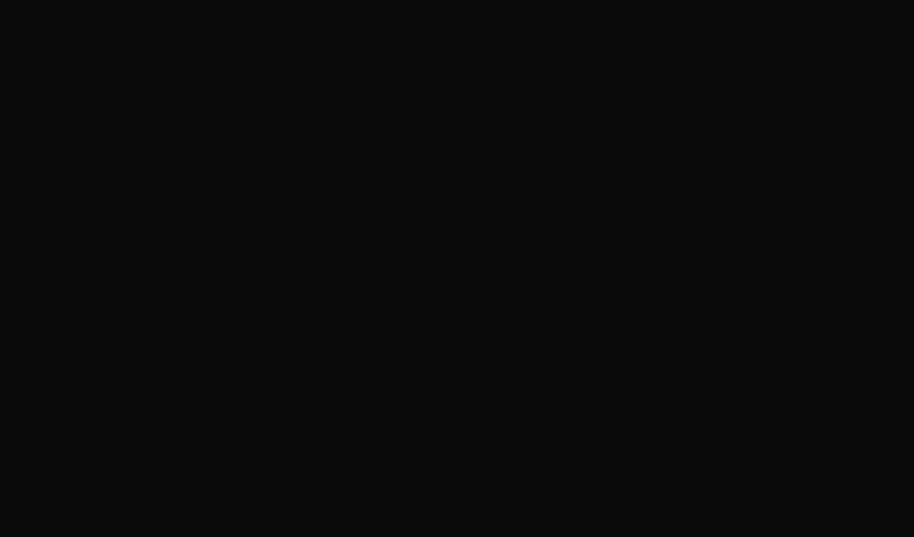
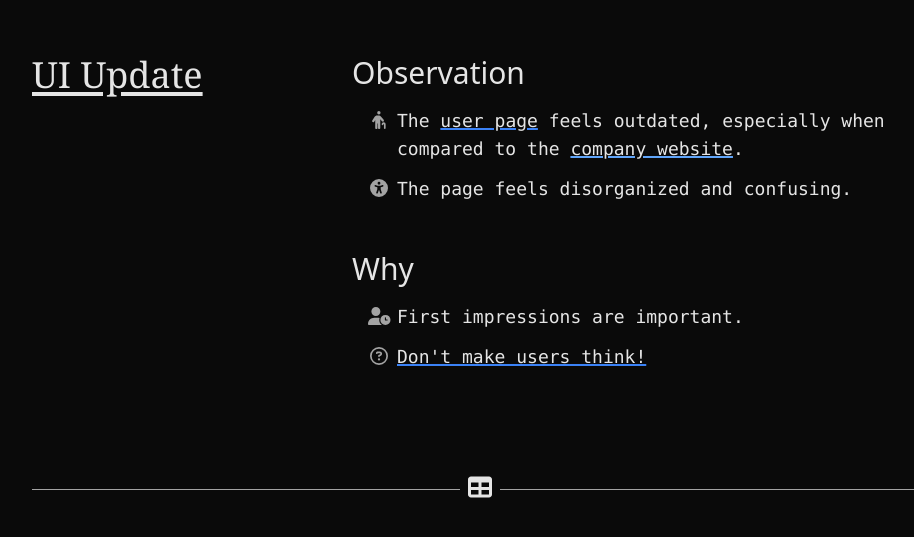
Before and after one commit to briandhkim/portfolio_v3, a React (Create React App) app: page /#/bh-p in a window 1280 px wide. Before the commit this address had no page. Shown: the part 873-1410 px from the top of the page, without its empty margins (160-1074 px from the left). Before the commit the page ends 800 px from the top, so only its background shows below. Built offline with nearby package versions, Linux system fonts and the light colour scheme.

Commit message:
Create UI Update section

```diff
--- a/src/component/Construction.jsx
+++ b/src/component/Construction.jsx
@@ -17,7 +17,7 @@
       */}
 			<div className='grid min-h-screen grid-cols-1 grid-rows-[1fr,auto,1fr]  lg:grid-cols-[max(50%,36rem),1fr]'>
 				<header className='mx-auto w-full max-w-7xl px-6 pt-6 sm:pt-10 lg:col-span-2 lg:col-start-1 lg:row-start-1 lg:px-8'>
-					<div className='select-none inline h-10 w-auto text-xl font-semibold px-1.5 py-0.5 border border-2 border-base-content text-base-content leading-6 cursor-default'>
+					<div className='select-none inline h-10 w-auto text-xl font-semibold px-1.5 py-0.5 border-2 border-base-content text-base-content leading-6 cursor-default'>
 						bdhk
 					</div>
 				</header>
--- /dev/null
+++ b/src/component/pages/bh-presentation/Presentation.jsx
@@ -0,0 +1,25 @@
+import Intro from './sections/Intro';
+import UiUpdate from './sections/UiUpdate';
+
+const Presentation = () => {
+	return (
+		<div className=''>
+			<div className='mx-auto max-w-5xl px-2 sm:px-6 lg:px-8'>
+				<div className=''>
+					{/* We've used 3xl here, but feel free to try other max-widths based on your needs */}
+					{/* May need to remove max-h-svh here */}
+					<div className='mx-auto px-4 sm:px-6 lg:px-8 relative'>
+						<Intro />
+						<div className='mb-8 sm:mb-10 md:mb-14'>
+							<section className='grid grid-cols-1 md:grid-cols-3 gap-4 pt-12 md:pt-32'>
+								<UiUpdate />
+							</section>
+						</div>
+					</div>
+				</div>
+			</div>
+		</div>
+	);
+};
+
+export default Presentation;
--- /dev/null
+++ b/src/component/pages/bh-presentation/sections/Intro.jsx
@@ -0,0 +1,11 @@
+const Intro = () => {
+	return (
+		<div className='min-h-screen flex justify-center items-center px-4 sm:px-6 lg:px-8'>
+			<div className='text-center font-mono'>
+				<div>Final round</div>
+			</div>
+		</div>
+	);
+};
+
+export default Intro;
--- /dev/null
+++ b/src/component/pages/bh-presentation/sections/UiUpdate.jsx
@@ -0,0 +1,128 @@
+import {
+	faPersonCane,
+	faTable,
+	faUniversalAccess,
+	faUserClock,
+} from '@fortawesome/free-solid-svg-icons';
+import SectionLayout from '../../../layout/SectionLayout';
+import Heading from '../../../elements/Heading';
+import { motion } from 'framer-motion';
+import { FontAwesomeIcon } from '@fortawesome/react-fontawesome';
+import { useState } from 'react';
+import UsabilityModal from './partials/UsabilityModal';
+import { faCircleQuestion } from '@fortawesome/free-regular-svg-icons';
+import GenericLink from '../../../elements/GenericLink';
+import UserInterfaceModal from './partials/UserInterfaceModal';
+
+const UiUpdate = () => {
+	const descContainer = {
+		hidden: { opacity: 0 },
+		show: {
+			opacity: 1,
+			transition: {
+				staggerChildren: 0.15,
+			},
+		},
+	};
+
+	const descItem = {
+		hidden: { opacity: 0 },
+		show: { opacity: 1, transition: { ease: 'easeIn' } },
+	};
+
+	const [isOpenUsabilityModal, setIsOpenUsabilityModal] = useState(false);
+	const [isOpenUiModal, setIsOpenUiModal] = useState(false);
+
+	return (
+		<SectionLayout sectionTitle='UI Update' dividerIcon={faTable}>
+			<div className='grid grid-cols-12 mx-0.5 sm:mx-4 space-y-8 sm:space-y-12'>
+				<div className='col-span-12'>
+					<div className='text-left mb-4'>
+						<Heading level='h3' size='small'>
+							Observation
+						</Heading>
+					</div>
+					<div className='font-mono text-sm sm:text-base md:text-lg'>
+						<motion.ul
+							variants={descContainer}
+							initial='hidden'
+							animate='show'
+							className='fa-ul space-y-3'
+						>
+							<motion.li variants={descItem} className=''>
+								<span className='fa-li text-neutral-400'>
+									<FontAwesomeIcon icon={faPersonCane} />
+								</span>
+								The{' '}
+								<span
+									onClick={() => setIsOpenUiModal(true)}
+									className='cursor-pointer underline decoration-2 decoration-primary-500 transition ease-in-out duration-200 hover:text-primary-500'
+								>
+									user page
+								</span>{' '}
+								feels outdated, especially when compared to the{' '}
+								<GenericLink url='https://betterhelp.com'>
+									company website
+								</GenericLink>
+								.
+							</motion.li>
+							<motion.li variants={descItem} className=''>
+								<span className='fa-li text-neutral-400'>
+									<FontAwesomeIcon icon={faUniversalAccess} />
+								</span>
+								The page feels disorganized and confusing.
+							</motion.li>
+						</motion.ul>
+					</div>
+				</div>
+				<div className='col-span-12'>
+					<div className='text-left mb-4'>
+						<Heading level='h3' size='small'>
+							Why
+						</Heading>
+					</div>
+					<div className='font-mono text-sm sm:text-base md:text-lg'>
+						<motion.ul
+							variants={descContainer}
+							initial='hidden'
+							animate='show'
+							className='fa-ul space-y-3'
+						>
+							<motion.li variants={descItem} className=''>
+								<span className='fa-li text-neutral-400'>
+									<FontAwesomeIcon icon={faUserClock} />
+								</span>
+								First impressions are important.
+							</motion.li>
+							<motion.li variants={descItem} className=''>
+								<span className='fa-li text-neutral-400'>
+									<FontAwesomeIcon icon={faCircleQuestion} />
+								</span>
+								<span
+									onClick={() =>
+										setIsOpenUsabilityModal(true)
+									}
+									className='cursor-pointer underline decoration-2 decoration-primary-500 transition ease-in-out duration-200 hover:text-primary-500'
+								>
+									Don't make users think!
+								</span>
+							</motion.li>
+						</motion.ul>
+					</div>
+				</div>
+				<div className='dialogue-containers'>
+					<UsabilityModal
+						isOpen={isOpenUsabilityModal}
+						setIsOpen={setIsOpenUsabilityModal}
+					/>
+					<UserInterfaceModal
+						isOpen={isOpenUiModal}
+						setIsOpen={setIsOpenUiModal}
+					/>
+				</div>
+			</div>
+		</SectionLayout>
+	);
+};
+
+export default UiUpdate;
--- /dev/null
+++ b/src/component/pages/bh-presentation/sections/partials/UsabilityModal.jsx
@@ -0,0 +1,123 @@
+import {
+	faBattery3,
+	faHandHoldingMedical,
+	faMapLocationDot,
+	faQuoteLeft,
+	faUniversalAccess,
+} from '@fortawesome/free-solid-svg-icons';
+import { FontAwesomeIcon } from '@fortawesome/react-fontawesome';
+import {
+	Description,
+	Dialog,
+	DialogBackdrop,
+	DialogPanel,
+	DialogTitle,
+} from '@headlessui/react';
+import { motion } from 'framer-motion';
+import SolidButton from '../../../../elements/buttons/SolidButton';
+
+const UsabilityModal = ({ isOpen, setIsOpen }) => {
+	const descContainer = {
+		hidden: { opacity: 0 },
+		show: {
+			opacity: 1,
+			transition: {
+				staggerChildren: 0.15,
+			},
+		},
+	};
+
+	const descItem = {
+		hidden: { opacity: 0 },
+		show: { opacity: 1, transition: { ease: 'easeIn' } },
+	};
+
+	return (
+		<Dialog
+			open={isOpen}
+			onClose={() => setIsOpen(false)}
+			className='relative z-50 focus:outline-none'
+		>
+			<DialogBackdrop className='fixed inset-0 bg-black/85' />
+			<div className='fixed inset-0 flex w-screen items-center justify-center p-4'>
+				<DialogPanel className='max-w-2xl space-y-4 rounded-xl border border-neutral-800 bg-neutral-950 p-12'>
+					<DialogTitle className='font-bold text-2xl font-sans'>
+						Don't make uses think!
+					</DialogTitle>
+					<Description></Description>
+					<div className='text-xs sm:text-sm mg:text-base font-mono'>
+						<motion.ul
+							variants={descContainer}
+							initial='hidden'
+							animate='show'
+							className='fa-ul space-y-5'
+						>
+							<motion.li variants={descItem} className=''>
+								<span className='fa-li text-neutral-400'>
+									<FontAwesomeIcon icon={faQuoteLeft} />
+								</span>
+								<i>
+									A person of average (or even below average)
+									ability and experience can figure out how to
+									use the thing to accomplish something
+									without it being more trouble than it’s
+									worth
+								</i>{' '}
+								<br />
+								<span className='text-neutral-400'>
+									from "Don't Make Me Think" by Steve Krug
+								</span>
+							</motion.li>
+							<motion.li variants={descItem} className=''>
+								<span className='fa-li text-neutral-400'>
+									<FontAwesomeIcon icon={faMapLocationDot} />
+								</span>
+								Poor UX will distract the user from being able
+								to accomplish the goals.
+							</motion.li>
+							<motion.li variants={descItem} className=''>
+								<span className='fa-li text-neutral-400'>
+									<FontAwesomeIcon icon={faUniversalAccess} />
+								</span>
+								The user's labor should be focused on achieving
+								a set task rather than focusing on how they will
+								achieve it.
+							</motion.li>
+							<motion.li variants={descItem} className=''>
+								<span className='fa-li text-neutral-400'>
+									<FontAwesomeIcon icon={faBattery3} />
+								</span>
+								There is a limit to people’s cognitive workload
+								similar to how there is a limit to physical
+								workload. In that sense, good UX should
+								eliminate this strain so the users can focus on
+								the given task.
+							</motion.li>
+							<motion.li variants={descItem} className=''>
+								<span className='fa-li text-neutral-400'>
+									<FontAwesomeIcon
+										icon={faHandHoldingMedical}
+									/>
+								</span>
+								The user should be focused on receiving help
+								rather than having to figure out how to use the
+								application.
+							</motion.li>
+						</motion.ul>
+					</div>
+					<div className='flex gap-4 pt-8 px-8 justify-end'>
+						<SolidButton
+							clickHandler={() => setIsOpen(false)}
+							size='sm'
+							className='rounded'
+						>
+							Close
+						</SolidButton>
+					</div>
+				</DialogPanel>
+			</div>
+		</Dialog>
+	);
+};
+
+export default UsabilityModal;
--- /dev/null
+++ b/src/component/pages/bh-presentation/sections/partials/UserInterfaceModal.jsx
@@ -0,0 +1,48 @@
+import {
+	Description,
+	Dialog,
+	DialogBackdrop,
+	DialogPanel,
+	DialogTitle,
+} from '@headlessui/react';
+import SolidButton from '../../../../elements/buttons/SolidButton';
+import bh_client_img from '../../../../../assets/images/bh-client-page.png';
+
+const UserInterfaceModal = ({ isOpen, setIsOpen }) => {
+	return (
+		<Dialog
+			open={isOpen}
+			onClose={() => setIsOpen(false)}
+			className='relative z-50 focus:outline-none'
+		>
+			<DialogBackdrop className='fixed inset-0 bg-black/85' />
+			<div className='fixed inset-0 flex w-screen items-center justify-center p-4'>
+				<DialogPanel className='max-w-5xl space-y-4 rounded-xl border border-neutral-800 bg-neutral-950 p-12'>
+					<DialogTitle className='font-bold text-2xl font-sans'>
+						Patient UI
+					</DialogTitle>
+					<Description></Description>
+					<div>
+						<img
+							src={bh_client_img}
+							alt='BetterHelp client UI'
+							className=''
+						/>
+					</div>
+
+					<div className='flex gap-4 pt-8 px-8 justify-end'>
+						<SolidButton
+							clickHandler={() => setIsOpen(false)}
+							size='sm'
+							className='rounded'
+						>
+							Close
+						</SolidButton>
+					</div>
+				</DialogPanel>
+			</div>
+		</Dialog>
+	);
+};
+
+export default UserInterfaceModal;
--- a/src/component/pages/portfolio/sections/Experience.jsx
+++ b/src/component/pages/portfolio/sections/Experience.jsx
@@ -291,7 +291,7 @@
 
 	return (
 		<SectionLayout sectionTitle='Experience' dividerIcon={faTimeline}>
-			<div className='grid gap-4 mx-0.5 sm:mx-4 sm:grid-cols-12'>
+			<div className='grid gap-4 mx-0.5 sm:mx-4 grid-cols-12'>
 				<div className='col-span-12'>
 					<div className='text-left mb-4 '>
 						<Heading level='h3' size='small'>
--- a/src/index.js
+++ b/src/index.js
@@ -7,6 +7,7 @@
 import Components from './component/pages/components/Components';
 import Portfolio from './component/pages/portfolio/Portfolio';
 import Construction from './component/Construction';
+import Presentation from './component/pages/bh-presentation/Presentation';
 
 const router = createHashRouter([
 	{
@@ -25,6 +26,10 @@
 		path: '/construction',
 		element: <Construction />,
 	},
+	{
+		path: '/bh-p',
+		element: <Presentation />,
+	},
 ]);
 
 const root = ReactDOM.createRoot(document.getElementById('root'));
```
Also changed, not shown: src/component/pages/portfolio/Portfolio.jsx (+37 -28 lines), src/assets/images/bh-client-page.png (added).
